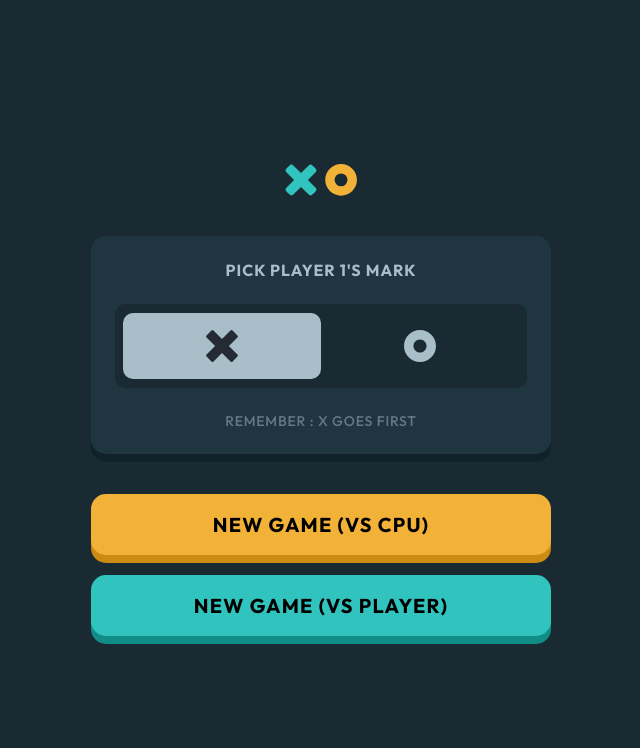
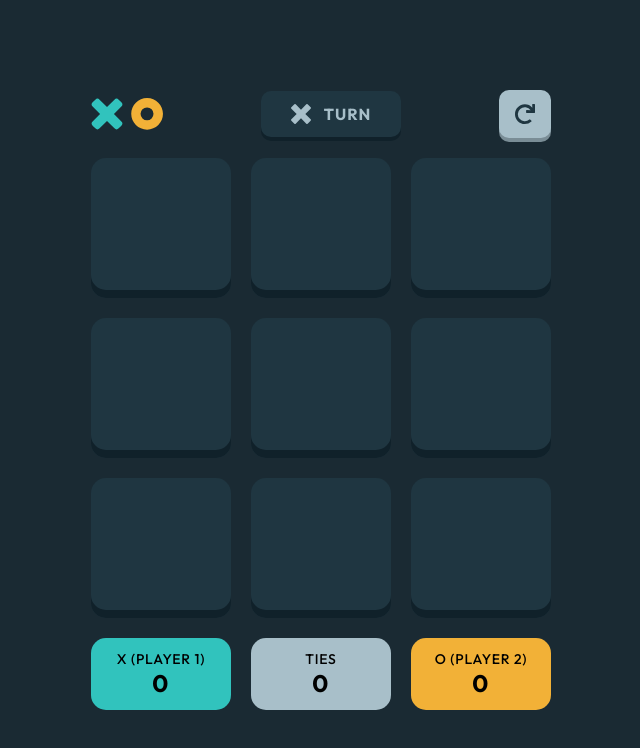
Before and after one commit to BBualdo/Tic-Tac-Toe-App, a React (Vite) app: page / in a window 1280 px wide. Shown: the top 748 px of the page, without its empty margins (319-959 px from the left). Built offline with nearby package versions, Linux system fonts and the light colour scheme.

Commit message:
Set default page to board for solution screenshot

```diff
--- a/src/App.jsx
+++ b/src/App.jsx
@@ -5,7 +5,7 @@ import Board from "./components/Board";
 export default function App() {
   const [player1, setPlayer1] = React.useState('x');
   const [computer, setComputer] = React.useState(false);
-  const [currentPage, setCurrentPage] = React.useState('menu');
+  const [currentPage, setCurrentPage] = React.useState('board');
 
 // function to change player related on mark
   function chooseMark(mark) {
```
